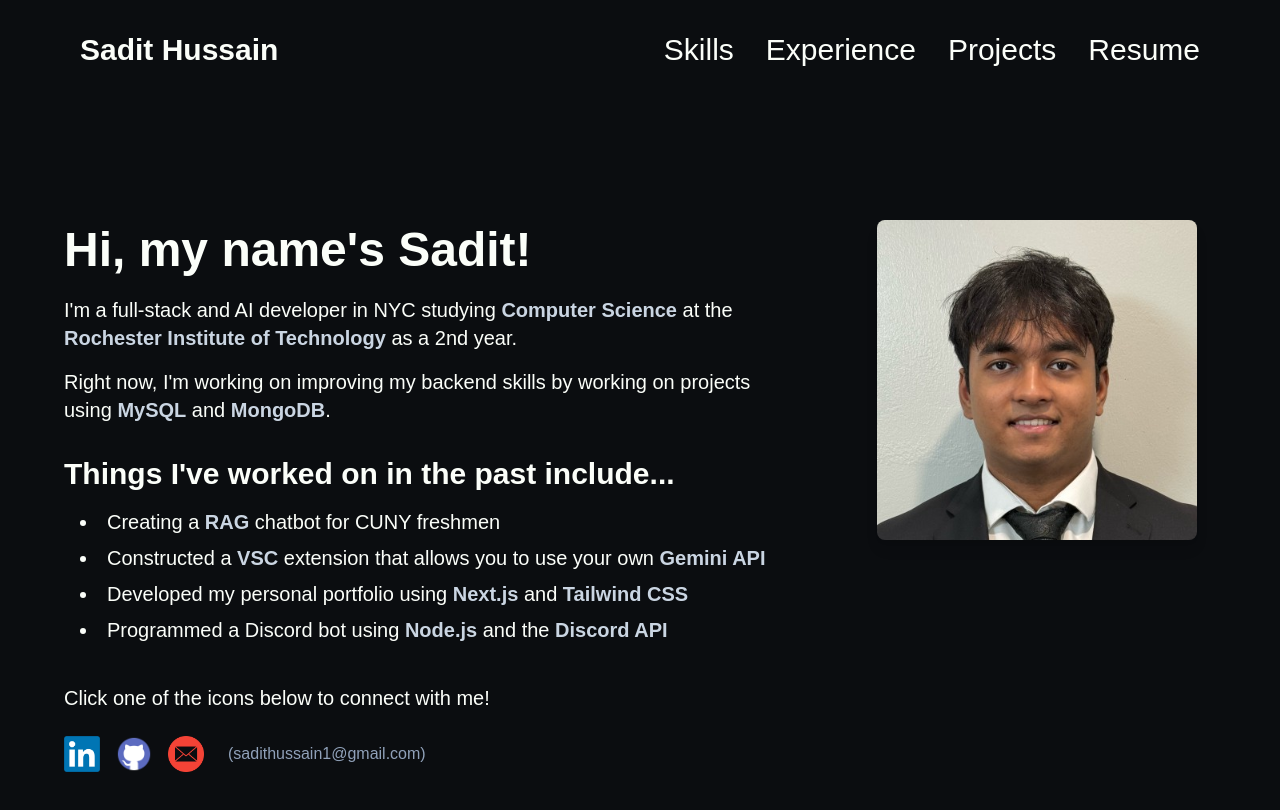
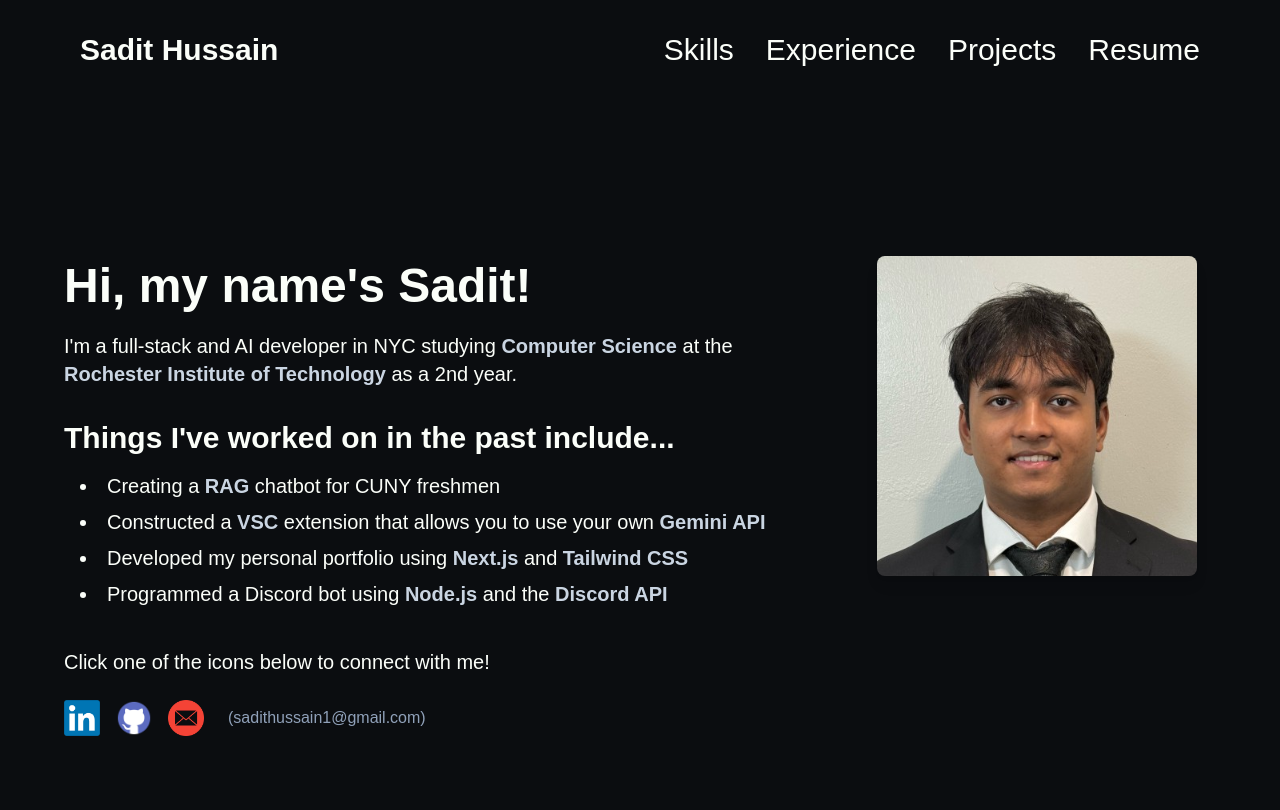
Before and after one commit to sadithussain/sadithussain.github.io, a Next.js app: page / in a window 1280 px wide. Shown: the top 810 px of the page. Built offline with nearby package versions, Linux system fonts and the light colour scheme.

Commit message:
Update page.tsx

```diff
--- a/src/app/page.tsx
+++ b/src/app/page.tsx
@@ -19,12 +19,6 @@ const Home = () => {
               Rochester Institute of Technology
             </span>{" "}
             as a 2nd year.
-          </p>
-          <p>
-            Right now, I&apos;m working on improving my backend skills by
-            working on projects using{" "}
-            <span className="font-semibold text-slate-300">MySQL</span> and{" "}
-            <span className="font-semibold text-slate-300">MongoDB</span>.
           </p>
           <p className="text-2xl md:text-3xl font-semibold mt-4">
             Things I&apos;ve worked on in the past include...
```
